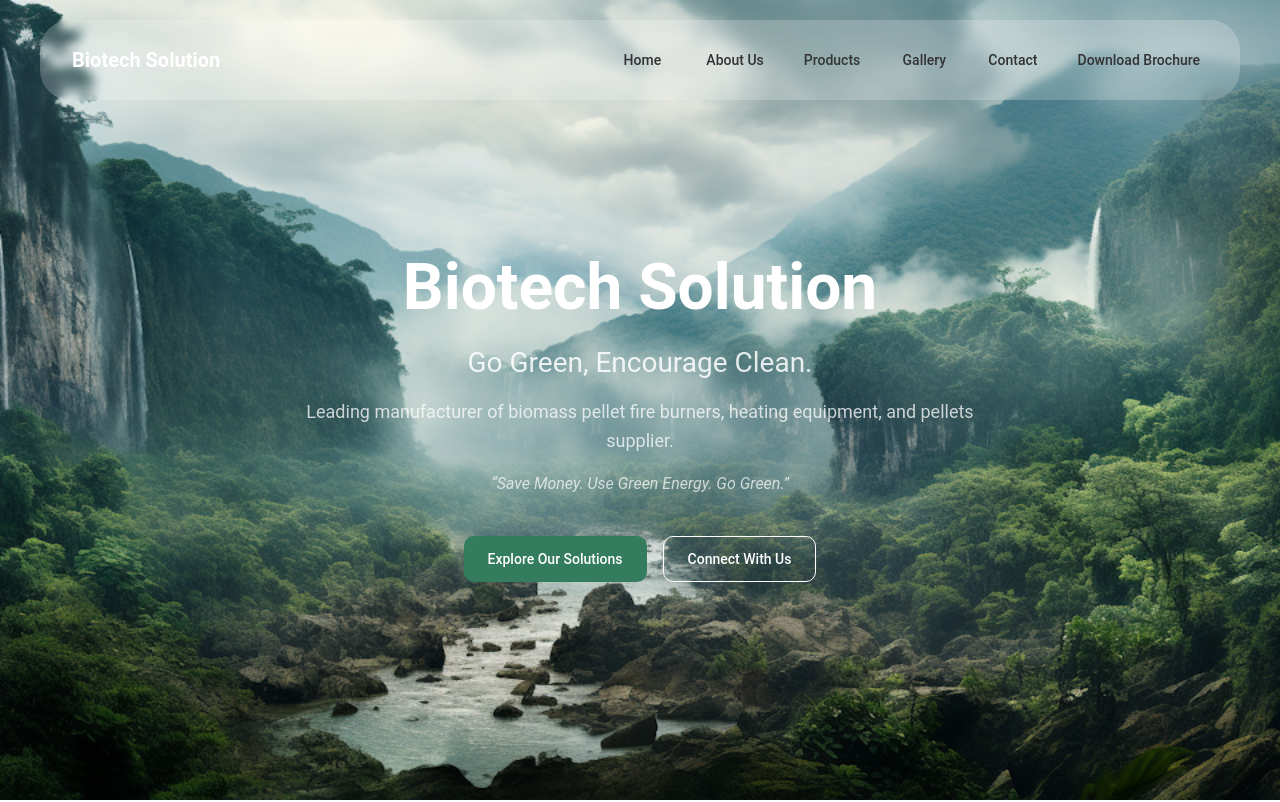
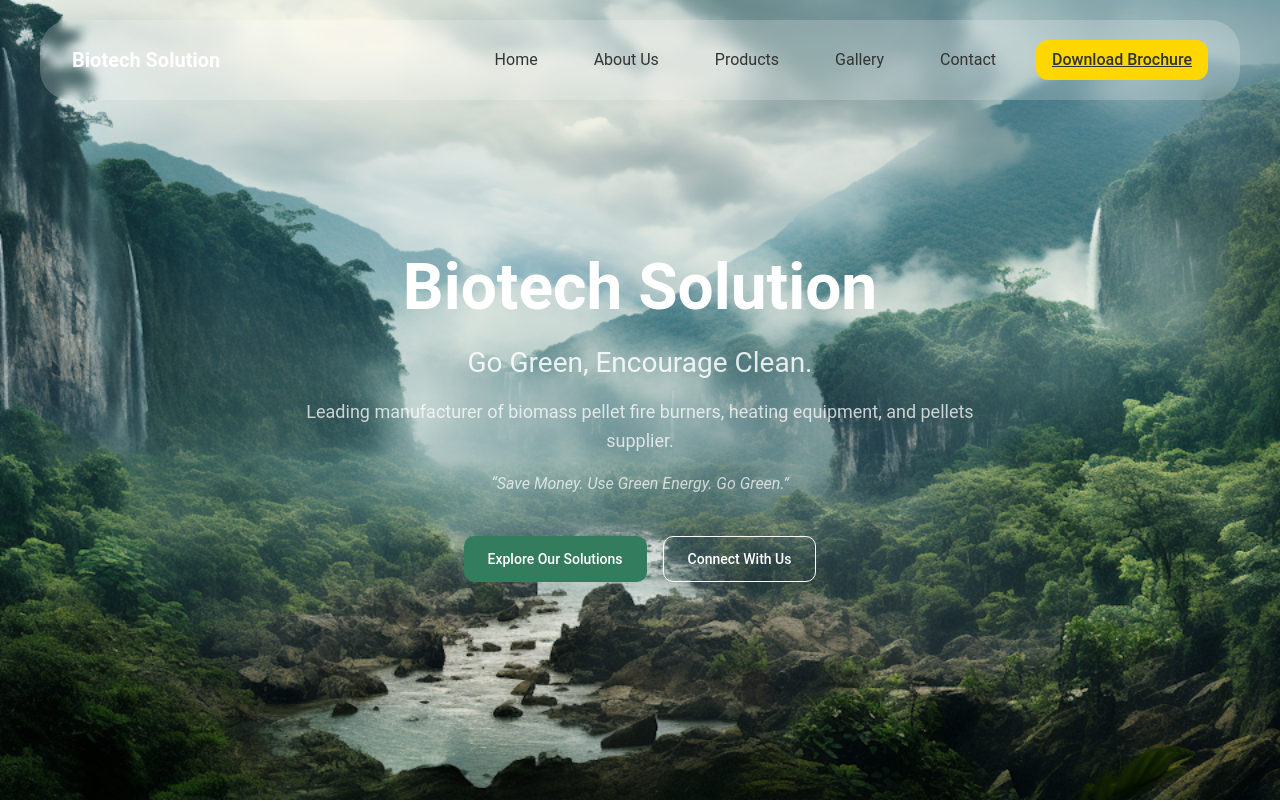
Before and after one commit to Ritik-droid/JoytishnaEnterprises, a Next.js app: page / in a window 1280 px wide. Shown: the top 802 px of the page. Built offline with nearby package versions, Linux system fonts and the light colour scheme.

Commit message:
navbar chnages

```diff
--- a/components/Navbar.tsx
+++ b/components/Navbar.tsx
@@ -77,20 +77,36 @@ export default function Navbar() {
 
           {!isMobile && (
             <Box sx={{ display: "flex", gap: 3 }}>
-              {navLinks.map((link) => (
-                <Button
-                  key={link.href}
-                  component={link.newTab ? "a" : Link}
-                  href={link.href}
-                  {...(link.newTab && {
-                    target: "_blank",
-                    rel: "noopener noreferrer",
-                  })}
-                  sx={{ color: "#333333", textTransform: "none" }}
-                >
-                  {link.label}
-                </Button>
-              ))}
+              {navLinks.map((link) => {
+                const isBrochure = link.label === "Download Brochure";
+
+                return (
+                  <Link
+                    key={link.label}
+                    href={link.href}
+                    target={link.newTab ? "_blank" : "_self"}
+                    style={{ textDecoration: "none" }}
+                  >
+                    <Box
+                      sx={{
+                        px: 2,
+                        py: 1,
+                        fontWeight: isBrochure ? 500 : 400,
+                        borderRadius: isBrochure ? "12px" : 0,
+                        backgroundColor: isBrochure ? "#FFD700" : "transparent",
+                        color: isBrochure ? "#333333" : "#333",
+                        textDecoration: isBrochure ? "underline" : "none", // ✅ Underline fixed
+                        transition: "0.3s",
+                        "&:hover": {
+                          opacity: 0.85,
+                        },
+                      }}
+                    >
+                      {link.label}
+                    </Box>
+                  </Link>
+                );
+              })}
             </Box>
           )}
 
```
